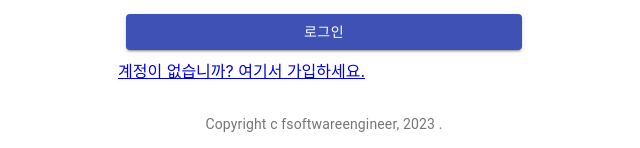
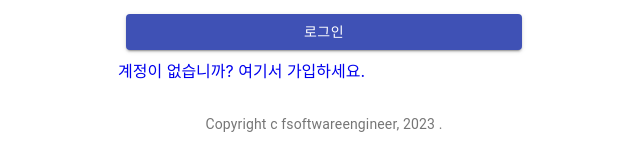
Before and after one commit to mackerel0818/react-todolist, a React (Create React App) app in the folder todo-react-app/: page /login in a window 1280 px wide. Shown: the part 269-417 px from the top of the page, without its empty margins (316-956 px from the left). Built offline with nearby package versions, Linux system fonts and the light colour scheme.

Commit message:
update: auth

```diff
--- a/todo-react-app/src/App.jsx
+++ b/todo-react-app/src/App.jsx
@@ -85,7 +85,7 @@ function App() {
   );
 
   const navigationBar = (
-    <AppBar position="static">
+    <AppBar position="static" style={{ backgroundColor: "#F50057" }}>
       <Toolbar>
         <Grid justify="space-between" container>
           <Grid item>
--- a/todo-react-app/src/pages/Login.jsx
+++ b/todo-react-app/src/pages/Login.jsx
@@ -58,8 +58,8 @@ export default function Login() {
             </Button>
           </Grid>
 
-          <Link href="/signup" variant="body2">
-            <Grid item>계정이 없습니까? 여기서 가입하세요. </Grid>
+          <Link to="/signup" variant="body2" style={{ textDecoration: "none" }}>
+            <Grid item>계정이 없습니까? 여기서 가입하세요.</Grid>
           </Link>
         </Grid>
       </form>
--- a/todo-react-app/src/pages/SignUp.jsx
+++ b/todo-react-app/src/pages/SignUp.jsx
@@ -16,7 +16,6 @@ export default function SignUp() {
     const username = data.get("username");
     const email = data.get("email");
     const password = data.get("password");
-    console.log(username, email, password);
     signup({ email: email, username: username, password: password }).then(
       (response) => {
         window.location.href = "/login";
```
